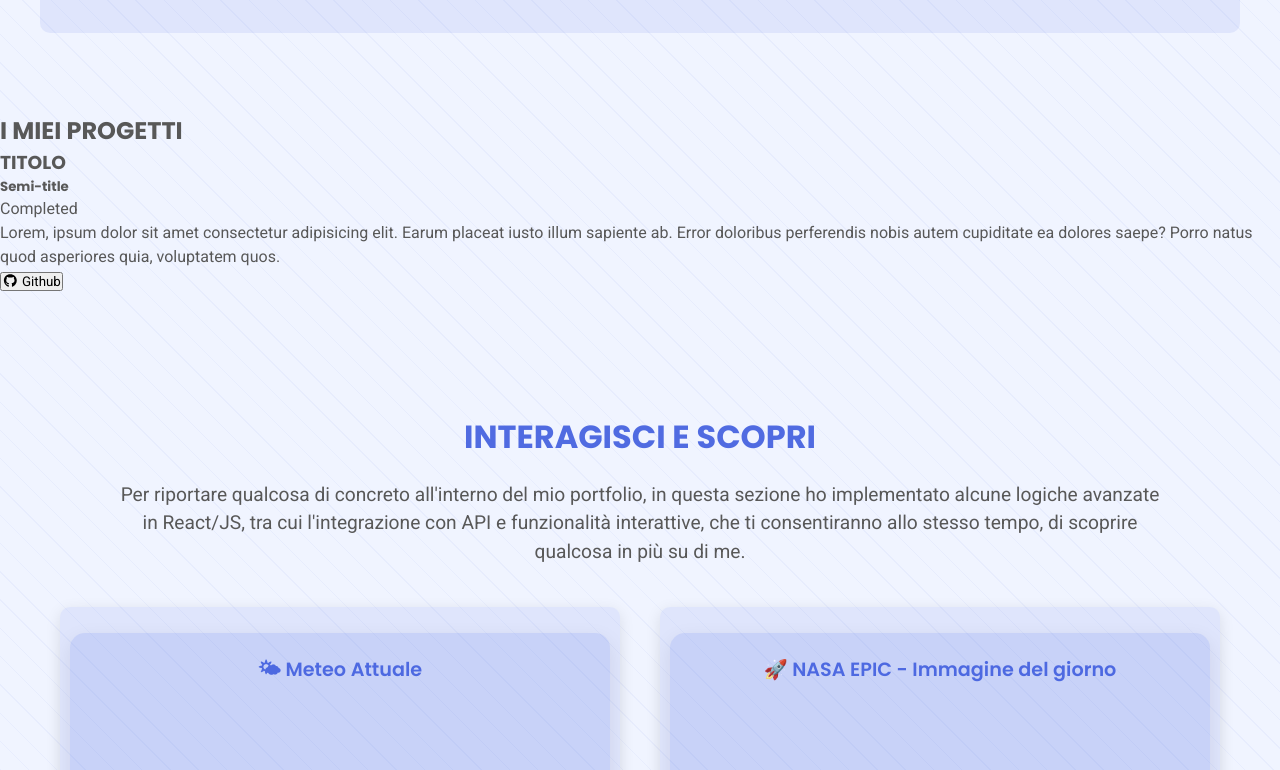
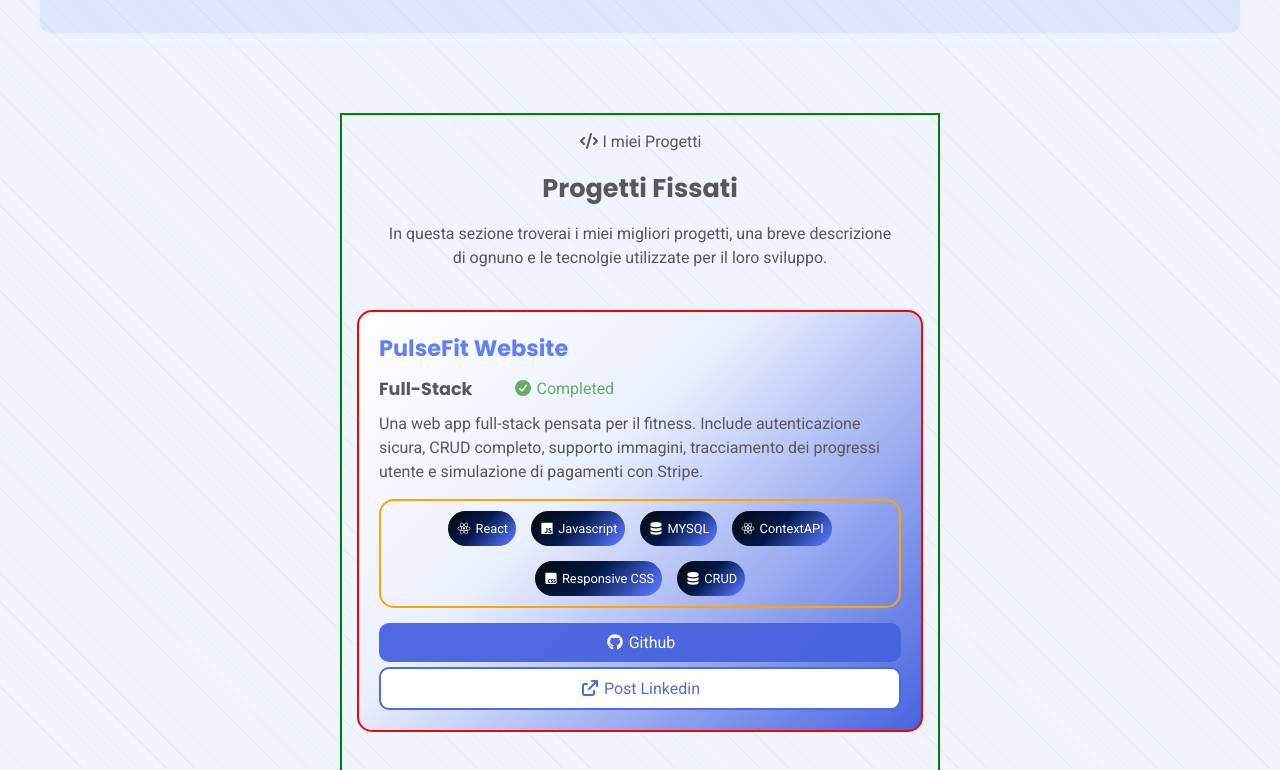
Before and after one commit to GiuseppeLiGioi/personal-portfolio, a React (Vite) app: page / in a window 1280 px wide. Shown: the part 1390-2160 px from the top of the page. Built offline with nearby package versions, Linux system fonts and the light colour scheme; grey boxes are pictures that could not be loaded.

Commit message:
added. one new project card

```diff
--- a/src/Components/Projects.jsx
+++ b/src/Components/Projects.jsx
@@ -1,41 +1,50 @@
 import { FontAwesomeIcon } from "@fortawesome/react-fontawesome";
-import { faGithub } from "@fortawesome/free-brands-svg-icons";
+import { faCss, faGithub, faJs, faLinkedin, faReact } from "@fortawesome/free-brands-svg-icons";
+import { faDatabase, faCode, faCircleCheck, faArrowUpRightFromSquare } from "@fortawesome/free-solid-svg-icons";
 
 export default function Projects() {
     return (
 
         <section id="projects">
            <div className="container-projects">
-               <h2 className="title-projects">I MIEI PROGETTI</h2>
-               <p className="description-projects"></p>
+            <div className="container-top-projects">
+                <p className="top-bar-code"><span><FontAwesomeIcon icon={faCode} /></span> I miei Progetti</p>
+               <h2 className="title-projects">Progetti Fissati</h2>
+               <p className="description-projects">In questa sezione troverai i miei migliori progetti, una breve descrizione di ognuno e le tecnolgie utilizzate per il loro sviluppo. </p>
+            </div>
 
             <div className="container-single-project">
 
                 <div className="container-info-project">
-                     <h3 className="title-single-project">TITOLO</h3>
+                     <h3 className="title-single-project">PulseFit Website</h3>
 
                      <div className="container-semititle-state">
-                        <h5 className="semi-title">Semi-title</h5>
-                        <p className="p-state">Completed</p>
+                        <h5 className="semi-title">Full-Stack</h5>
+                        <p className="p-state"><span><FontAwesomeIcon icon={faCircleCheck} /></span> Completed</p>
                      </div>
 
 
-                     <p className="description-single-project">Lorem, ipsum dolor sit amet consectetur adipisicing elit. Earum placeat iusto illum sapiente ab.
-                        Error doloribus perferendis nobis autem cupiditate ea dolores saepe? Porro natus quod asperiores quia, voluptatem quos.
+                     <p className="description-single-project">
+                        Una web app full-stack pensata per il fitness. Include autenticazione sicura, CRUD completo, supporto immagini, tracciamento dei progressi utente e simulazione di pagamenti con Stripe.
                     </p>
                 </div>
 
-                <div className="container-stack-project">
+                <div>
                     <ul className="list-stack-project">
-                         <li className="li-project"></li>
-                         <li className="li-project"></li>
-                         <li className="li-project"></li>
-                         <li className="li-project"></li>
-                         <li className="li-project"></li>
+                         <li className="li-project"><span><FontAwesomeIcon icon={faReact} /></span> React</li>
+                         <li className="li-project"><span><FontAwesomeIcon icon={faJs} /></span> Javascript</li>
+                         <li className="li-project"><span><FontAwesomeIcon icon={faDatabase} /></span> MYSQL</li>
+                         <li className="li-project"><span><FontAwesomeIcon icon={faReact} /></span> ContextAPI</li>
+                         <li className="li-project"><span><FontAwesomeIcon icon={faCss} /></span> Responsive CSS</li>
+                         <li className="li-project"><span><FontAwesomeIcon icon={faDatabase} /></span> CRUD</li>
                     </ul>
                 </div>
 
-                <button className="btn-project"><span><FontAwesomeIcon icon={faGithub} /></span> Github</button>
+                  <div className="container-buttons-project">
+
+                <button className="btn-project-git"><span><FontAwesomeIcon icon={faGithub} /></span> Github</button>
+                <button className="btn-project-link"><span><FontAwesomeIcon icon={faArrowUpRightFromSquare} /></span> Post Linkedin</button>
+                  </div>
             </div>
 
 
--- a/src/styles/index.css
+++ b/src/styles/index.css
@@ -2,7 +2,7 @@
   margin: 0;
   padding: 0;
   box-sizing: border-box;
-  font-family: 'Roboto', sans-serif ;
+  font-family: 'Roboto', sans-serif;
 }
 
 
@@ -102,8 +102,8 @@ li {
   width: 100%;
   height: 100vh;
   text-align: center;
-  font-family: 'Roboto', sans-serif ;
-  font-size:20px;
+  font-family: 'Roboto', sans-serif;
+  font-size: 20px;
   margin: 0 auto;
   overflow-x: hidden;
 }
@@ -152,7 +152,7 @@ li {
 
 /*ABOUT STYLE*/
 
-.container-profile{
+.container-profile {
   max-width: 600px;
   width: 95%;
   margin: 80px auto;
@@ -166,13 +166,13 @@ li {
   background-color: rgba(71, 99, 223, 0.10);
 }
 
-.title-profile{
+.title-profile {
   font-size: 1.6rem;
   color: rgba(71, 99, 223, 0.95);
   text-align: center;
 }
 
-.container-skills{
+.container-skills {
   display: flex;
   flex-direction: column;
   justify-content: center;
@@ -183,14 +183,14 @@ padding: 10px;
   margin: 0 auto;
 }
 
-.description-about{
+.description-about {
   width: 90%;
   margin: 0 auto;
   font-size: 1rem;
   text-align: center;
 }
 
-.container-all-about{
+.container-all-about {
   display: flex;
   flex-direction: column;
   justify-content: center;
@@ -201,14 +201,14 @@ margin: 0 auto;
   gap: 20px;
 }
 
-.container-certificate{
+.container-certificate {
   display: flex;
   flex-direction: column;
   justify-content: center;
   align-items: center;
 }
 
-.figure-certificate{
+.figure-certificate {
   padding: 10px;
   background-color: white;
   height: auto;
@@ -217,12 +217,12 @@ align-items: center;
   margin: 0 auto;
 }
 
-.img-certificate{
+.img-certificate {
   width: 100%;
   border-radius: 10px;
 }
 
-.container-all-stack{
+.container-all-stack {
   display: flex;
   flex-direction: column;
   justify-content: center;
@@ -230,7 +230,7 @@ align-items: center;
 }
 
 .list-front-stack,
-.list-back-stack{
+.list-back-stack {
   display: flex;
   justify-content: center;
   align-items: center;
@@ -239,14 +239,14 @@ gap: 15px;
   margin-top: 40px;
 }
 
-.li-stack{
+.li-stack {
   border-radius: 10px;
   background-color: #8194f3;
   padding: 8px;
   color: #f5f3f3;
 }
 
-.span-stack{
+.span-stack {
   margin-right: 5px;
 }
 
@@ -262,18 +262,18 @@ margin-top: 40px;
   padding-top: 230px;
 }
 
-.container-img-name{
+.container-img-name {
   display: flex;
   flex-direction: column;
   justify-content: center;
   align-items: center;
 }
 
-.name-user{
+.name-user {
   font-size: 1.8rem;
 }
 
-.name-profession{
+.name-profession {
   font-size: 1.1rem;
 }
 
@@ -422,7 +422,7 @@ margin-top: 40px;
   margin: 0.2rem 0;
 }
 
-.info-nasa-title{
+.info-nasa-title {
   font-size: 1rem;
   font-weight: 700;
   color: #4763df;
@@ -431,7 +431,7 @@ margin-top: 40px;
   margin: 0.2rem 0;
 }
 
-.info-nasa-p{
+.info-nasa-p {
   font-size: 1rem;
   color: #4c4c4c;
   text-align: center;
@@ -474,7 +474,7 @@ margin-top: 40px;
   text-align: center;
 }
 
-.input-weather:focus{
+.input-weather:focus {
   outline: none;
 }
 
@@ -679,24 +679,190 @@ margin-top: 40px;
 }
 
 @keyframes float {
-  0%, 100% { transform: translateY(0); }
-  50% { transform: translateY(-8px); }
+
+  0%,
+  100% {
+    transform: translateY(0);
+  }
+
+  50% {
+    transform: translateY(-8px);
+  }
 }
 
 @keyframes pulse {
-  0% { opacity: 0.7; transform: scale(1); }
-  50% { opacity: 1; transform: scale(1.05); }
-  100% { opacity: 0.7; transform: scale(1); }
+  0% {
+    opacity: 0.7;
+    transform: scale(1);
+  }
+
+  50% {
+    opacity: 1;
+    transform: scale(1.05);
+  }
+
+  100% {
+    opacity: 0.7;
+    transform: scale(1);
+  }
 }
 
 
 /*PROJECTS STYLE*/
+.container-projects {
+  display: flex;
+  flex-direction: column;
+  justify-content: center;
+  align-items: center;
+  gap: 20px;
+
+  max-width: 600px;
+  width: 95%;
+  margin: 0 auto;
+  padding: 15px;
+  border: 2px solid green;
+}
+
+.container-top-projects {
+  display: flex;
+  flex-direction: column;
+  justify-content: center;
+  align-items: center;
+
+  gap: 15px;
+}
+
+.top-bar-code,
+.top-bar-code span {
+  font-size: 1rem;
+}
+
+.title-projects {
+  text-align: center;
+  font-size: 1.6rem;
+}
+
+.description-projects {
+  text-align: center;
+  width: 90%;
+}
+
+/*STYLE SINGLE-PROJECT*/
+.container-single-project {
+  display: flex;
+  flex-direction: column;
+  justify-content: center;
+  align-items: center;
+  padding: 20px;
+  border-radius: 15px;
+  background: linear-gradient(
+    135deg,
+    #ffffff 0%,
+    #eaf0ff 40%,
+    #4763DF 100%
+  );
+
+
+  gap: 15px;
+  border: 2px solid red;
+  margin-top: 20px;
+}
+
+.container-info-project {
+  display: flex;
+  flex-direction: column;
+  justify-content: flex-start;
+  align-items: flex-start;
+
+  gap: 10px;
+}
+
+.title-single-project{
+  font-size: 1.4rem;
+  color: #5F7FFF;
+}
+
+.container-semititle-state{
+  display: flex;
+  justify-content: space-between;
+  align-items: center;
+  gap: 40px;
+}
+
+.semi-title{
+font-size: 1.1rem;
+}
+
+.p-state,
+.p-state span{
+  font-size: 1rem;
+  color: rgb(102, 173, 102);
+}
+
+.description-single-project{
+  font-size: 1rem;
+}
+
+.list-stack-project{
+  display: flex;
+  justify-content: center;
+  align-items: center;
+  flex-wrap: wrap;
+  gap: 15px;
+  padding: 10px;
+  border-radius: 15px;
+  border: 2px solid orange;
+}
+
+
+.li-project{
+padding: 8px;
+border-radius: 30px;
+color: white;
+text-align: center;
+font-size: 0.8rem;
+background: linear-gradient(
+    135deg,
+  #0a0a0a 0%,
+  #011847 45%,
+  #4763DF 85%,
+  #5f7fff 100%
+);
+}
+.container-buttons-project{
+display: flex;
+flex-direction: column;
+justify-content: center;
+align-items: center;
+gap: 5px;
+width: 100%;
+}
 
 
 
+.btn-project-git{
+padding: 10px;
+border-radius: 10px;
+border: none;
+background-color: rgba(71, 99, 223, 0.95);
+color: white;
+width: 100%;
+font-size: 1rem;
+}
+
+.btn-project-link{
+padding: 10px;
+border-radius: 10px;
+border: 2px solid rgba(71, 99, 223, 0.95);
+background-color:white;
+color: rgba(71, 99, 223, 0.95);
+width: 100%;
+font-size: 1rem;
+}
+
 
 /*CONTACT-FORM STYLE*/
-.container-contact-form{
+.container-contact-form {
   display: flex;
   flex-direction: column;
   justify-content: center;
@@ -713,7 +879,7 @@ margin-top: 40px;
 
 }
 
-.contact-form-info{
+.contact-form-info {
   display: flex;
   flex-direction: column;
   justify-content: center;
@@ -724,7 +890,7 @@ margin-top: 40px;
   width: 100%;
 }
 
-.contact-form{
+.contact-form {
   display: flex;
   flex-direction: column;
   justify-content: center;
@@ -738,7 +904,7 @@ display: flex;
 }
 
 
-.form-group{
+.form-group {
   display: flex;
   flex-direction: column;
   justify-content: flex-start;
@@ -747,15 +913,15 @@ display: flex;
   width: 100%;
 }
 
-.label-form{
-color:rgba(71, 99, 223, 0.95);
+.label-form {
+  color: rgba(71, 99, 223, 0.95);
   font-size: 1rem;
   font-weight: 600;
 }
 
 
 .input-form,
-.textarea-form{
+.textarea-form {
   background-color: white;
   color: rgba(71, 99, 223, 0.95) !important;
   padding: 20px;
@@ -767,18 +933,18 @@ font-weight: 600;
 }
 
 .input-form,
-.textarea-form::placeholder{
+.textarea-form::placeholder {
   font-size: 1rem;
   color: #585858;
 }
 
 .input-form:focus,
-.textarea-form:focus{
+.textarea-form:focus {
   outline: none;
   border: 2px solid rgba(44, 79, 236, 0.76);
 }
 
-.input-form-error{
+.input-form-error {
   background-color: white;
   color: rgba(71, 99, 223, 0.95);
   padding: 20px;
@@ -790,11 +956,11 @@ border: 2px solid rgba(44, 79, 236, 0.76);
   font-size: 1rem;
 }
 
-.input-form-error::placeholder{
+.input-form-error::placeholder {
   color: rgb(253, 144, 144);
 }
 
-.btn-form{
+.btn-form {
   padding: 15px;
   border-radius: 10px;
   background-color: rgba(71, 99, 223, 0.95);
@@ -807,7 +973,7 @@ align-self: center;
   margin-top: 20px;
 }
 
-.span-form{
+.span-form {
   margin-left: 5px;
   text-align: center;
   font-size: 1rem;
@@ -913,7 +1079,7 @@ margin-top: 20px;
   margin: 0 auto;
 }
 
-.container-professional-platforms{
+.container-professional-platforms {
   display: flex;
   justify-content: space-between;
   align-items: center;
@@ -921,9 +1087,10 @@ gap: 10px;
   width: 100%;
 }
 
-.container-cv{
+.container-cv {
   width: 100%;
 }
+
 .container-cv a {
   display: flex;
   justify-content: center;
@@ -977,7 +1144,7 @@ span.span-contact {
   transform: translateY(-2px);
 }
 
-.description-footer{
+.description-footer {
   text-align: center;
   font-size: 1rem;
 }
```
Lines whose indentation alone changed are shown as unchanged.
